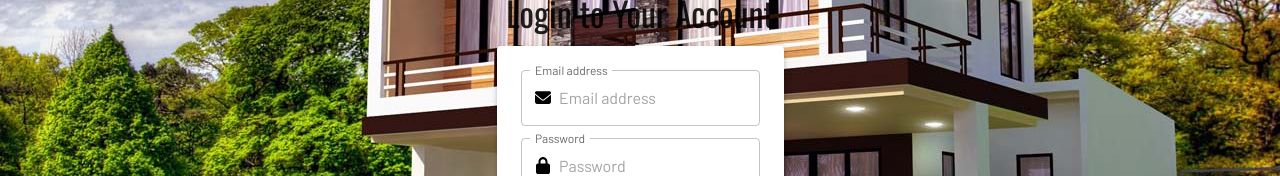
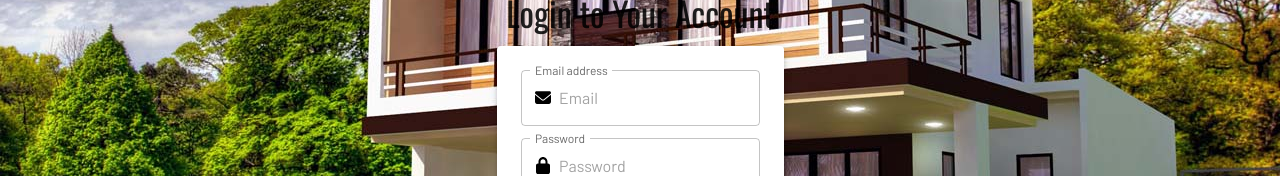
Before and after one commit to faust-jh/BSIT3C_web_based_property_inquirer, a Next.js app: page /login in a window 1280 px wide. Shown: the part 254-430 px from the top of the page. Built offline with nearby package versions, Linux system fonts and the light colour scheme.

Commit message:
changed placeholders

```diff
--- a/src/pages/login.js
+++ b/src/pages/login.js
@@ -135,7 +135,7 @@ export default function Login() {
       >
         <TextField
           label="Email address"
-          placeholder="Email address"
+          placeholder="Email"
           name="email"
           type="email"
           onChange={hChange("email")}
```
